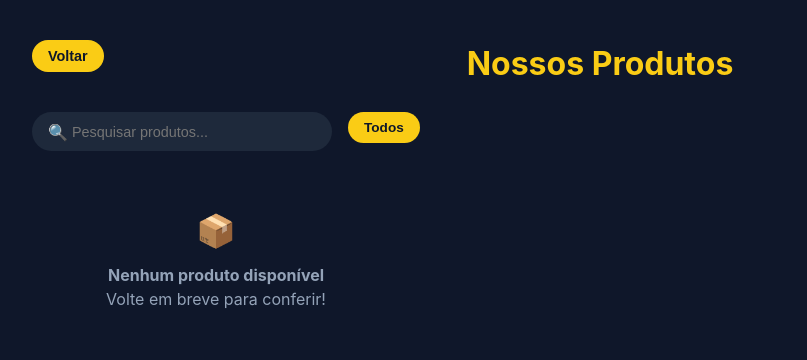
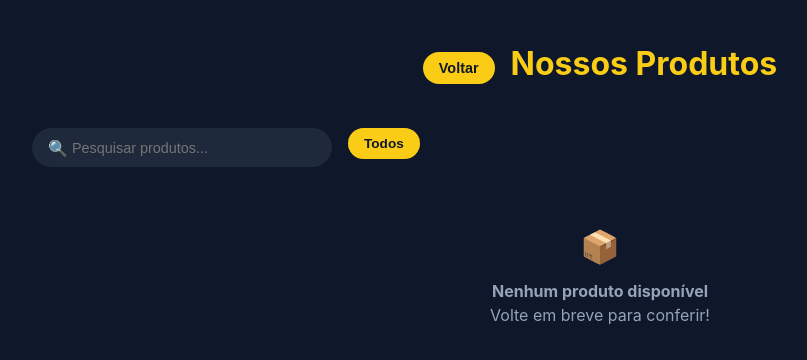
Before and after one commit to Rayan-1/silva-barbearia, a plain HTML site: page produtos.html in a window 1280 px wide. Shown: the whole page, without its empty margins (40-847 px from the left). Drawn offline with Linux system fonts and the light colour scheme.

Commit message:
Update produtos.html

```diff
--- a/produtos.html
+++ b/produtos.html
@@ -31,8 +31,9 @@
 
     .header-container {
       text-align: center;
-      margin-bottom: 1.5rem;
+      margin-bottom: 2rem;
       position: relative;
+      padding-top: 2.5rem; /* Espaço para o botão */
     }
 
     .back-button {
@@ -48,6 +49,7 @@
       text-decoration: none;
       font-size: 0.9rem;
       cursor: pointer;
+      margin-top: 0.5rem; /* Espaçamento extra */
     }
 
     h1 {
@@ -92,10 +94,11 @@
       overflow-x: auto;
       padding-bottom: 0.5rem;
       -webkit-overflow-scrolling: touch;
+      scrollbar-width: none; /* Esconde a barra de rolagem no Firefox */
     }
 
     .category-filter::-webkit-scrollbar {
-      height: 4px;
+      display: none; /* Esconde a barra de rolagem no Chrome/Safari */
     }
 
     .category-btn {
@@ -118,7 +121,7 @@
     .produtos-container {
       display: grid;
       grid-template-columns: 1fr;
-      gap: 1rem;
+      gap: 1.5rem; /* Aumentei o gap para melhor espaçamento */
     }
 
     .produto {
@@ -127,6 +130,7 @@
       border-radius: 10px;
       display: flex;
       flex-direction: column;
+      min-height: 380px; /* Altura mínima para consistência */
     }
 
     .produto-image {
@@ -157,6 +161,7 @@
       color: var(--text-light);
       font-size: 0.9rem;
       margin-bottom: 0.8rem;
+      flex-grow: 1; /* Faz o texto ocupar o espaço disponível */
     }
 
     .produto .preco {
@@ -175,13 +180,19 @@
       text-align: center;
       font-weight: bold;
       font-size: 0.9rem;
-      margin-top: auto;
+      margin-top: auto; /* Empurra o botão para baixo */
+      transition: background-color 0.3s;
+    }
+
+    .btn:hover {
+      background: var(--primary-dark);
     }
 
     .no-products {
       text-align: center;
       color: var(--text-lighter);
       padding: 2rem 1rem;
+      grid-column: 1 / -1;
     }
 
     .no-products .icon {
@@ -219,6 +230,21 @@
 
       .produtos-container {
         grid-template-columns: repeat(3, 1fr);
+      }
+
+      .header-container {
+        padding-top: 0;
+      }
+
+      .back-button {
+        position: static;
+        margin-right: 1rem;
+      }
+
+      .header-container {
+        display: flex;
+        align-items: center;
+        justify-content: center;
       }
     }
   </style>
```
